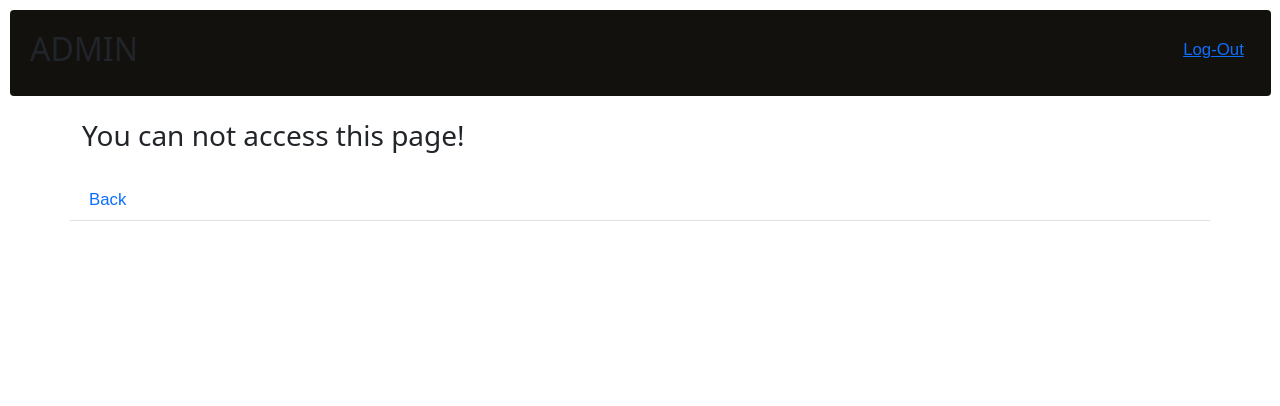
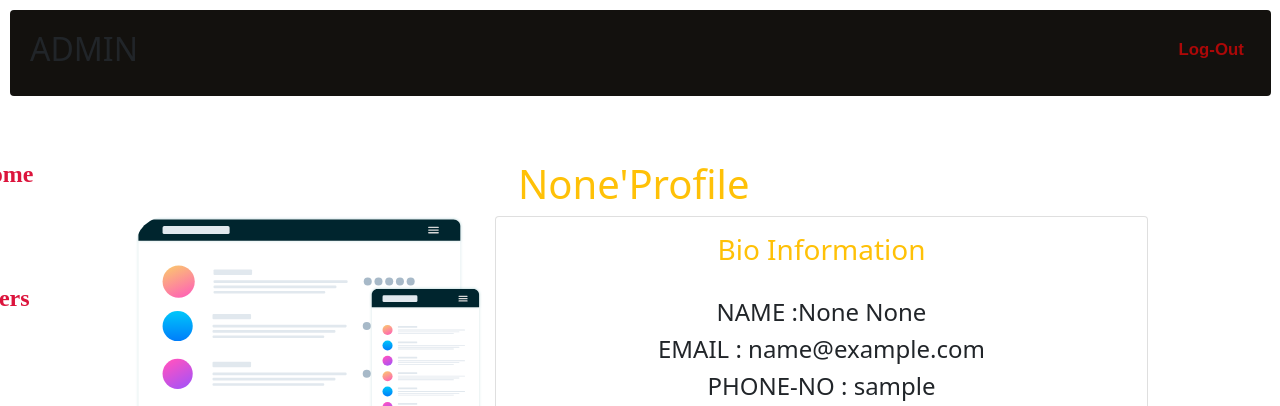
Before and after one commit to vicci2/vicci_shop, a Flask app: page /admin in a window 1280 px wide. Shown: the top 406 px of the page. Run offline with Flask 2, Linux system fonts and the light colour scheme; the visitor is signed in with stand-in values (Sample User, id 1); data comes from the database, SQL or seed files in the repository; some libraries are stand-ins or nearby versions.

Commit message:
first commit

```diff
--- a/templates/admin.html
+++ b/templates/admin.html
@@ -36,7 +36,7 @@
 {% endblock %}
 
 {% block sidebar %}
-  {% if current_user.is_authenticated and current_user.designation=="Admin" %}
+
   <a class="navbar " id="lin1" href="home">Home</a>
   <a class="navbar " id="lin4" href="users">Users</a>
   <a id="lin1" class="btn" href="adduser"><img src="/static/adder2.png" alt="Add User">User</a>
@@ -87,11 +87,9 @@
         </div>
       </div>
   </div>
-  {% endif %}
 {% endblock %}
 
 {% block content %}
-{% if current_user.is_authenticated and current_user.designation=="Admin" %}
 <style>
   a{text-decoration: none; font-family:  sans-serif;font-weight: bolder; color: rgb(172, 8, 8);}
   a:hover{background-color:rgb(80, 79, 75); border-radius: 5px; color: rgb(172, 8, 8);}
@@ -237,16 +235,6 @@
 </div>
 </div>
 </div>
-{% else %}
-<p><h3>
-  You can not access this page!
-</h3></p>
-<ul class="nav nav-tabs">
-  <li class="nav-item">
-   <a class="nav-link   " aria-current="page" href="/home">Back</a>
-  </li>
-</ul>
-{% endif %}
 {% endblock %}
 
 {% block footer %}
```
